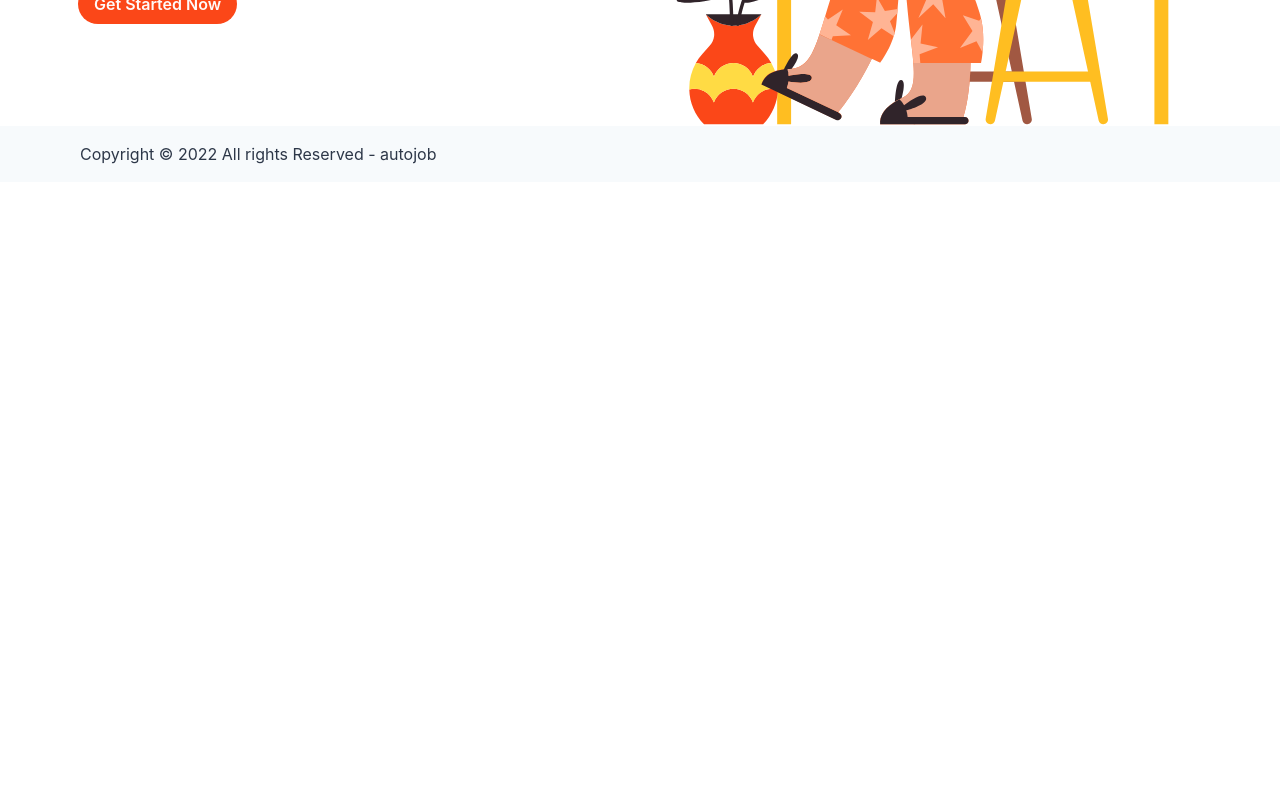
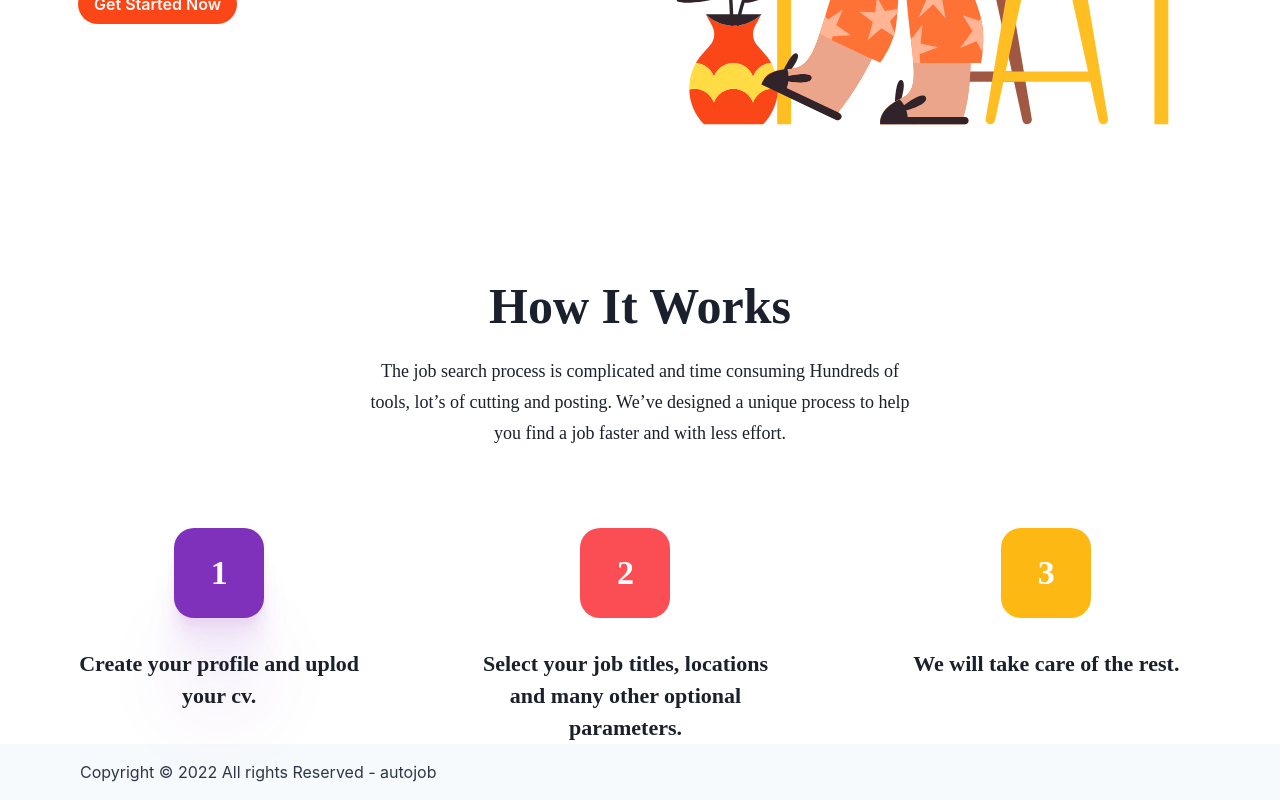
Before and after one commit to jambu43/auto-job-landing-page, a React (Create React App) app: page / in a window 1280 px wide. Shown: the part 497-1297 px from the top of the page. Before the commit the page ends 800 px from the top, so only its background shows below. Built offline with nearby package versions, Linux system fonts and the light colour scheme.

Commit message:
how to works

```diff
--- a/src/components/HowWorks.tsx
+++ b/src/components/HowWorks.tsx
@@ -1,7 +1,139 @@
+import { Container } from "@chakra-ui/react";
 import React from "react";
+import styled from "styled-components";
 
 function HowWorks() {
-  return <div>HowWorks</div>;
+  return (
+    <Container maxW={"7xl"}>
+      <Content>
+        <Title>How It Works</Title>
+        <Description>
+          The job search process is complicated and time consuming Hundreds of
+          tools, lot’s of cutting and posting. We’ve designed a unique process
+          to help you find a job faster and with less effort.
+        </Description>
+
+        <StepContainer>
+          <StepContent>
+            <StepOne>1</StepOne>
+            <StepDescription>
+              Create your profile and uplod your cv.
+            </StepDescription>
+          </StepContent>
+          <StepContent>
+            <StepTwo>2</StepTwo>
+            <StepDescription>
+              Select your job titles, locations and many other optional
+              parameters.
+            </StepDescription>
+          </StepContent>
+          <StepContent>
+            <StepThree>3</StepThree>
+            <StepDescription style={{ width: "349px" }}>
+              We will take care of the rest.
+            </StepDescription>
+          </StepContent>
+        </StepContainer>
+      </Content>
+    </Container>
+  );
 }
 
+const Content = styled.div`
+  margin-top: 150px;
+`;
+const Title = styled.h1`
+  font-family: "Recoleta";
+  font-style: normal;
+  font-weight: 600;
+  font-size: 50px;
+  line-height: 120%;
+  text-align: center;
+`;
+const Description = styled.p`
+  font-family: "Product Sans";
+  font-style: normal;
+  font-weight: 400;
+  font-size: 18px;
+  line-height: 170%;
+  width: 560px;
+  text-align: center;
+  margin: auto;
+  margin-top: 20px;
+`;
+
+const StepContainer = styled.div`
+  display: flex;
+  width: 100%;
+  justify-content: space-around;
+  margin-top: 80px;
+`;
+const StepContent = styled.div``;
+const StepOne = styled.div`
+  width: 90px;
+  height: 90px;
+  background: #8031bc;
+  box-shadow: 0px 100px 80px rgba(128, 49, 188, 0.07),
+    0px 41.7776px 33.4221px rgba(128, 49, 188, 0.0503198),
+    0px 22.3363px 17.869px rgba(128, 49, 188, 0.0417275),
+    0px 12.5216px 10.0172px rgba(128, 49, 188, 0.035),
+    0px 6.6501px 5.32008px rgba(128, 49, 188, 0.0282725),
+    0px 2.76726px 2.21381px rgba(128, 49, 188, 0.0196802);
+  border-radius: 20px;
+  text-align: center;
+  margin: auto;
+  font-family: "Recoleta";
+  font-style: normal;
+  font-weight: 600;
+  font-size: 34px;
+  line-height: 46px;
+  color: #fff;
+  display: flex;
+  justify-content: center;
+  align-items: center;
+`;
+const StepTwo = styled.div`
+  width: 90px;
+  height: 90px;
+  background: #fb4e54;
+  border-radius: 20px;
+  text-align: center;
+  margin: auto;
+  font-family: "Recoleta";
+  font-style: normal;
+  font-weight: 600;
+  font-size: 34px;
+  line-height: 46px;
+  color: #fff;
+  display: flex;
+  justify-content: center;
+  align-items: center;
+`;
+const StepThree = styled.div`
+  width: 90px;
+  height: 90px;
+  background: #feb813;
+  border-radius: 20px;
+  text-align: center;
+  margin: auto;
+  font-family: "Recoleta";
+  font-style: normal;
+  font-weight: 600;
+  font-size: 34px;
+  line-height: 46px;
+  color: #fff;
+  display: flex;
+  justify-content: center;
+  align-items: center;
+`;
+const StepDescription = styled.div`
+  font-family: "Recoleta";
+  font-style: normal;
+  font-weight: 600;
+  font-size: 22px;
+  line-height: 32px;
+  text-align: center;
+  width: 320px;
+  margin-top: 30px;
+`;
 export default HowWorks;
--- a/src/pages/Home.tsx
+++ b/src/pages/Home.tsx
@@ -1,11 +1,13 @@
 import React from "react";
 import Banner from "../components/Banner";
+import HowWorks from "../components/HowWorks";
 import Layout from "../components/partials/Layout";
 
 function Home() {
   return (
     <Layout>
       <Banner />
+      <HowWorks />
     </Layout>
   );
 }
```
